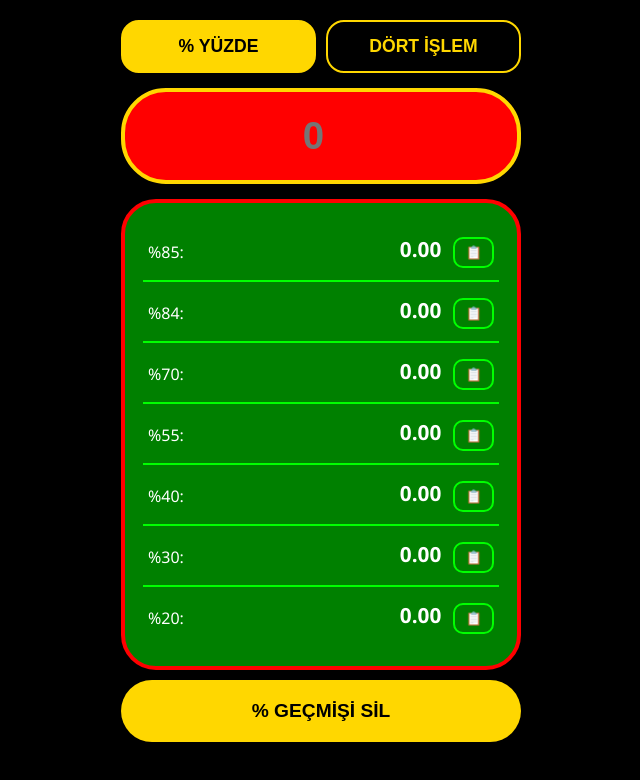
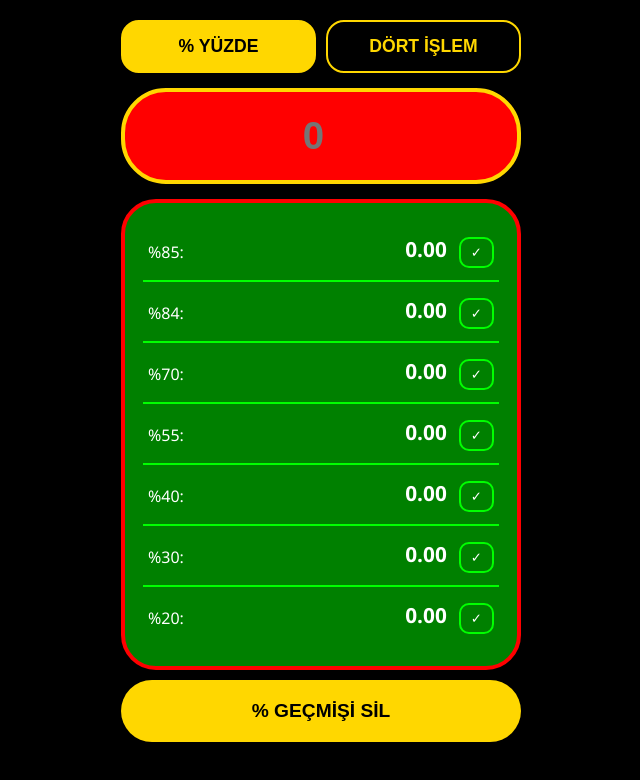
Before and after one commit to apexoyun21/ApeX--hale, a plain HTML site: page index.html in a window 1280 px wide. Shown: the whole page, without its empty margins (319-959 px from the left). Drawn offline with Linux system fonts and the light colour scheme.

Commit message:
Update index.html

```diff
--- a/index.html
+++ b/index.html
@@ -174,13 +174,13 @@
         <div id="yuzde-tab" class="tab-content active">
             <input type="number" id="ihaleFiyati" class="fiyat-input bg-red" placeholder="0" inputmode="decimal" oninput="hesaplaYuzde()">
             <div class="sonuc-kutusu" style="margin-top: 15px;">
-                <div class="oran-satiri"><span>%85:</span><div><span id="r85" class="fiyat">0.00</span><button class="kopyala-btn" onclick="kopyala('r85')">📋</button></div></div>
-                <div class="oran-satiri"><span>%84:</span><div><span id="r84" class="fiyat">0.00</span><button class="kopyala-btn" onclick="kopyala('r84')">📋</button></div></div>
-                <div class="oran-satiri"><span>%70:</span><div><span id="r70" class="fiyat">0.00</span><button class="kopyala-btn" onclick="kopyala('r70')">📋</button></div></div>
-                <div class="oran-satiri"><span>%55:</span><div><span id="r55" class="fiyat">0.00</span><button class="kopyala-btn" onclick="kopyala('r55')">📋</button></div></div>
-                <div class="oran-satiri"><span>%40:</span><div><span id="r40" class="fiyat">0.00</span><button class="kopyala-btn" onclick="kopyala('r40')">📋</button></div></div>
-                <div class="oran-satiri"><span>%30:</span><div><span id="r30" class="fiyat">0.00</span><button class="kopyala-btn" onclick="kopyala('r30')">📋</button></div></div>
-                <div class="oran-satiri"><span>%20:</span><div><span id="r20" class="fiyat">0.00</span><button class="kopyala-btn" onclick="kopyala('r20')">📋</button></div></div>
+                <div class="oran-satiri"><span>%85:</span><div><span id="r85" class="fiyat">0.00</span><button class="kopyala-btn" onclick="kopyala('r85')">✓</button></div></div>
+                <div class="oran-satiri"><span>%84:</span><div><span id="r84" class="fiyat">0.00</span><button class="kopyala-btn" onclick="kopyala('r84')">✓</button></div></div>
+                <div class="oran-satiri"><span>%70:</span><div><span id="r70" class="fiyat">0.00</span><button class="kopyala-btn" onclick="kopyala('r70')">✓</button></div></div>
+                <div class="oran-satiri"><span>%55:</span><div><span id="r55" class="fiyat">0.00</span><button class="kopyala-btn" onclick="kopyala('r55')">✓</button></div></div>
+                <div class="oran-satiri"><span>%40:</span><div><span id="r40" class="fiyat">0.00</span><button class="kopyala-btn" onclick="kopyala('r40')">✓</button></div></div>
+                <div class="oran-satiri"><span>%30:</span><div><span id="r30" class="fiyat">0.00</span><button class="kopyala-btn" onclick="kopyala('r30')">✓</button></div></div>
+                <div class="oran-satiri"><span>%20:</span><div><span id="r20" class="fiyat">0.00</span><button class="kopyala-btn" onclick="kopyala('r20')">✓</button></div></div>
             </div>
             <button class="temizle-btn" onclick="temizleYuzde()">% GEÇMİŞİ SİL</button>
         </div>
```
